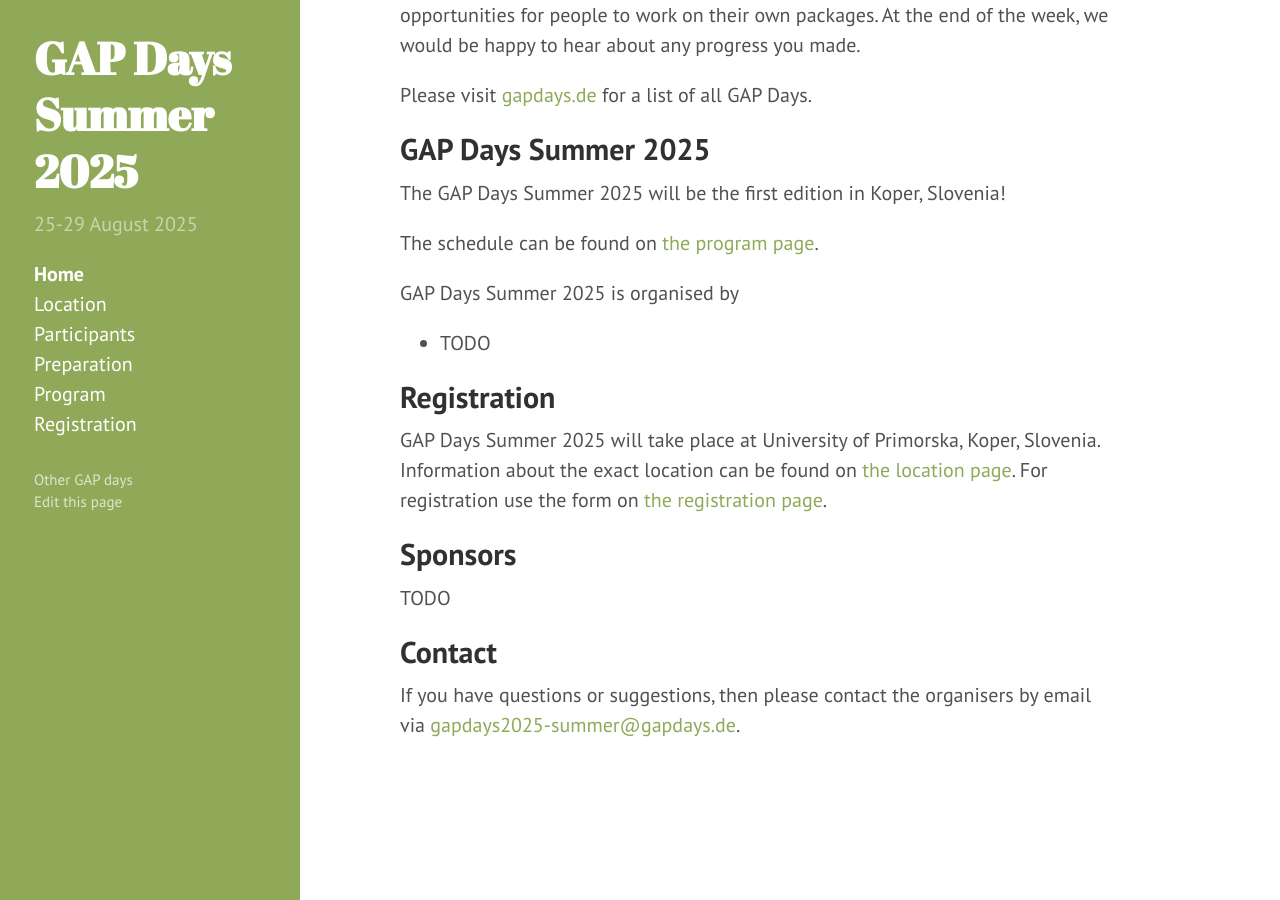
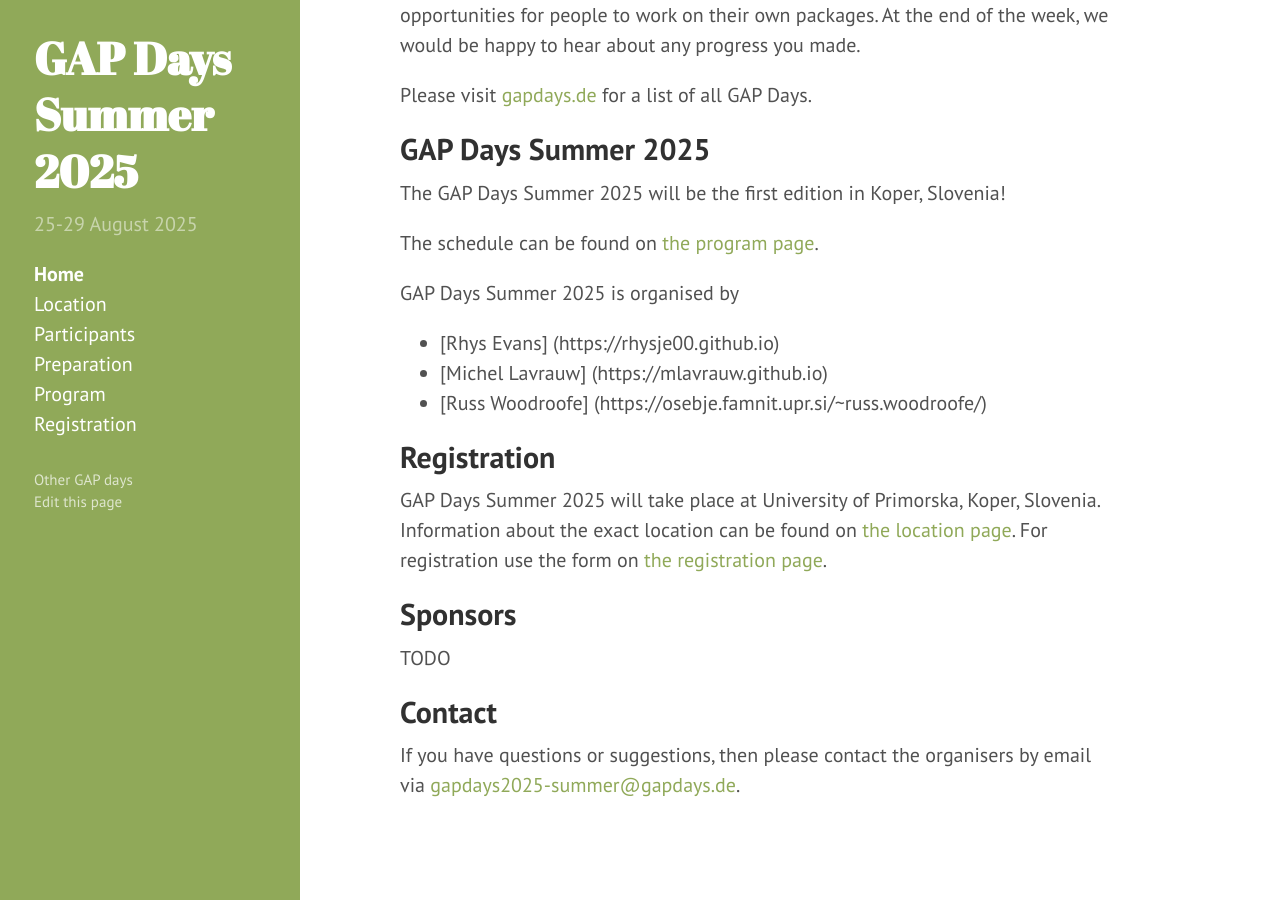
Before and after one commit to gapdays/gapdays2025-summer, a Jekyll site: the page built from index.md, in a window 1280 px wide and 900 px high, scrolled down 619 px. Built offline with Jekyll 4.4.1, drawn with Linux system fonts in a browser that asks for light colours.

Commit message:
Update organisers in index.md

```diff
--- a/index.md
+++ b/index.md
@@ -60,7 +60,10 @@ The schedule can be found on [the program page]({{ site.baseurl }}/program).
 
 {{site.title}} is organised by
 
-* TODO
+* [Rhys Evans] (https://rhysje00.github.io)
+* [Michel Lavrauw] (https://mlavrauw.github.io)
+* [Russ Woodroofe] (https://osebje.famnit.upr.si/~russ.woodroofe/)
+
 
 <!--
 * [Philippe Cara](https://wids.research.vub.be/nl/philippe-cara)
```
